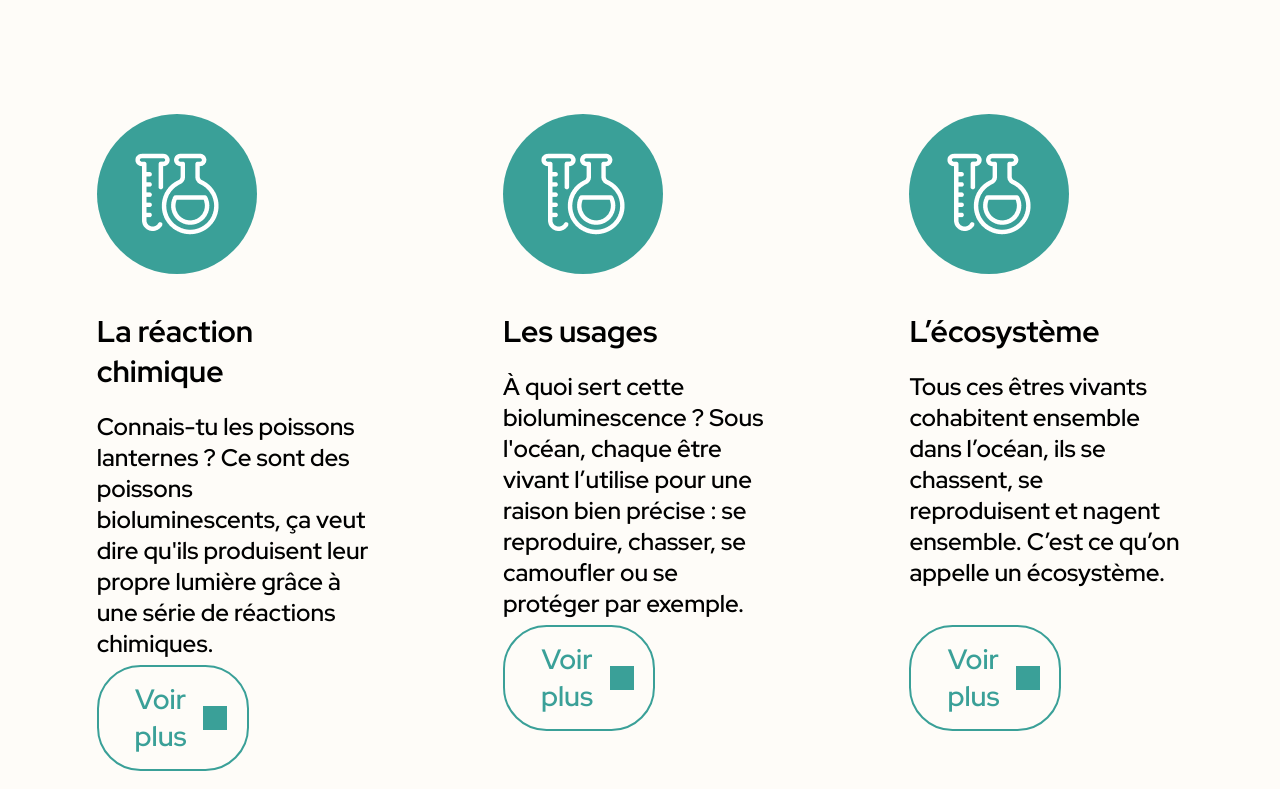
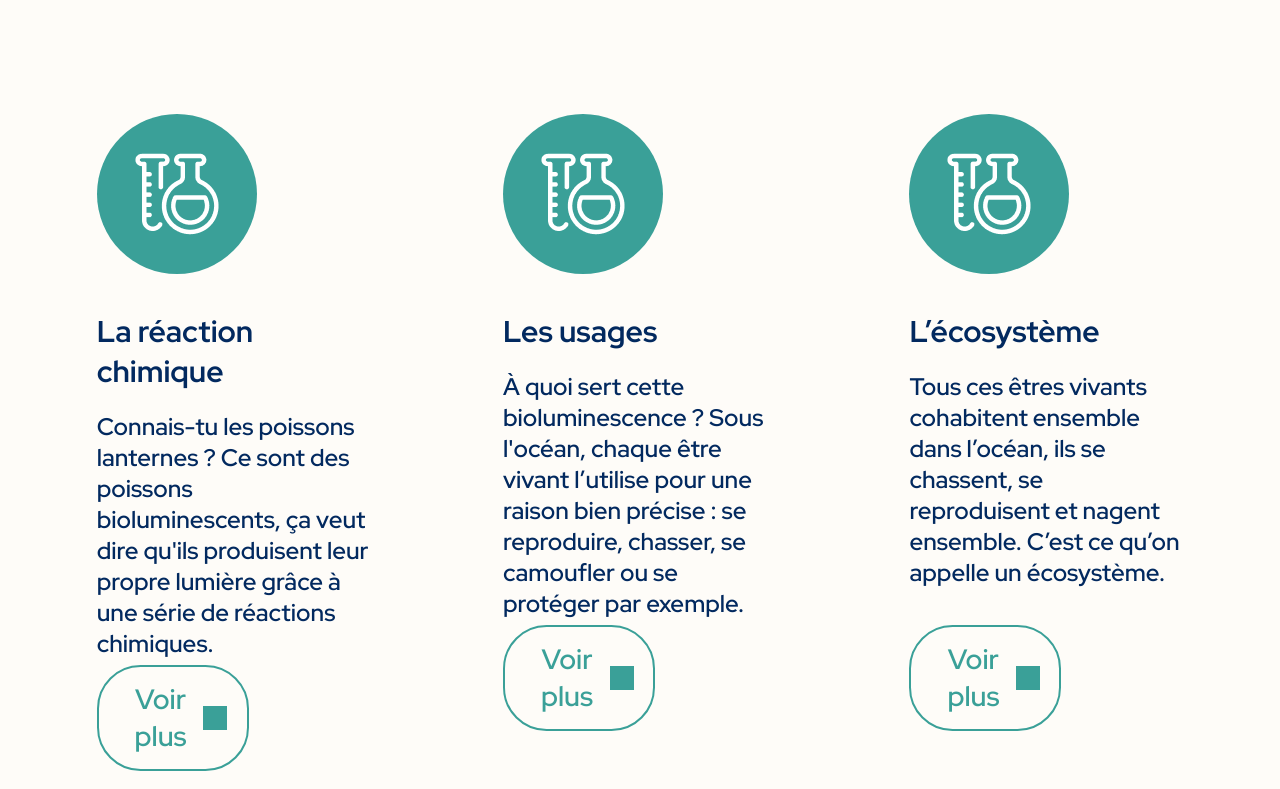
Before and after one commit to jo15122002/illuminez_votre_curiosite_site, a Nuxt app: page / in a window 1280 px wide. Shown: the part 2451-3240 px from the top of the page. Built offline with nearby package versions, Linux system fonts and the light colour scheme; no server answers; the database is empty; grey boxes are pictures that could not be loaded; a web font is replaced by a local one.

Commit message:
fix couleur texte

```diff
--- a/components/DiscoverCard.vue
+++ b/components/DiscoverCard.vue
@@ -37,6 +37,7 @@ export default {
 <style scoped>
     .card{
         width: 21.4vw;
+        color: #02295F;
     }
 
     .logoPin{
```
